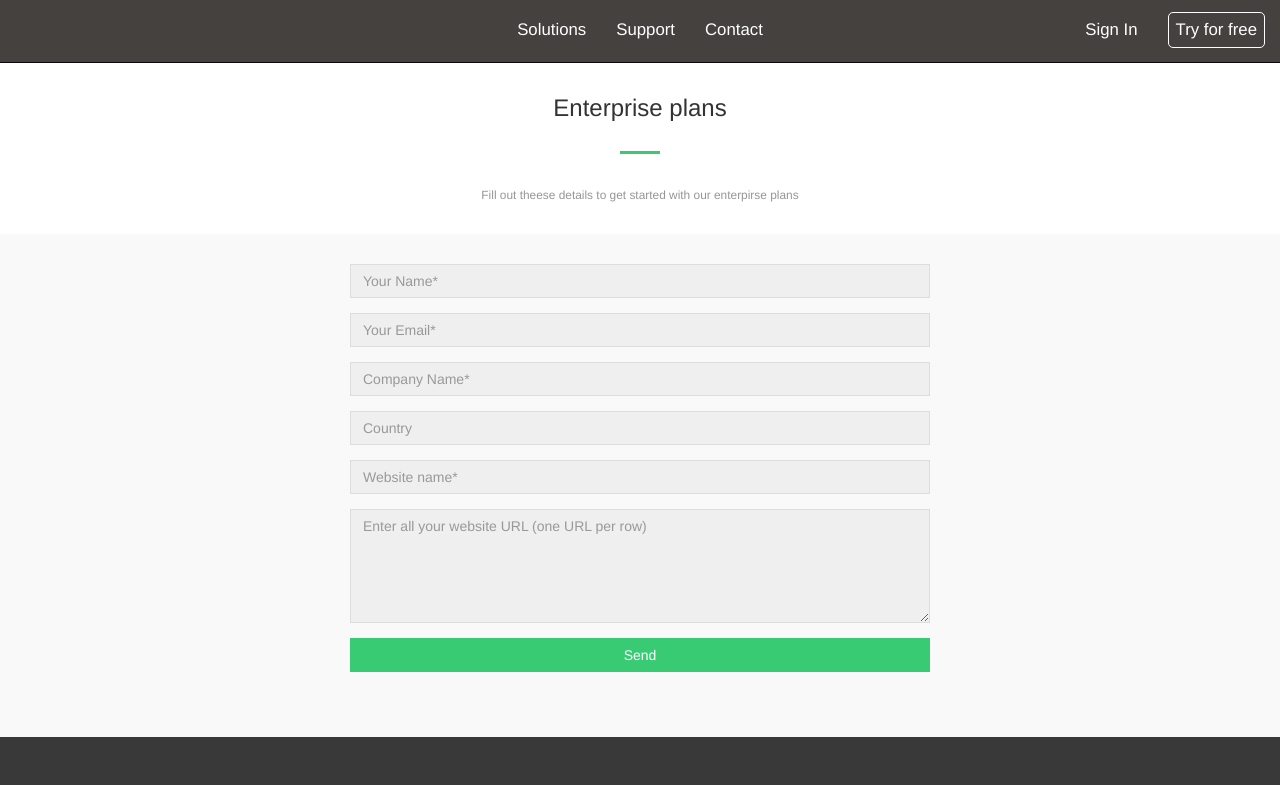
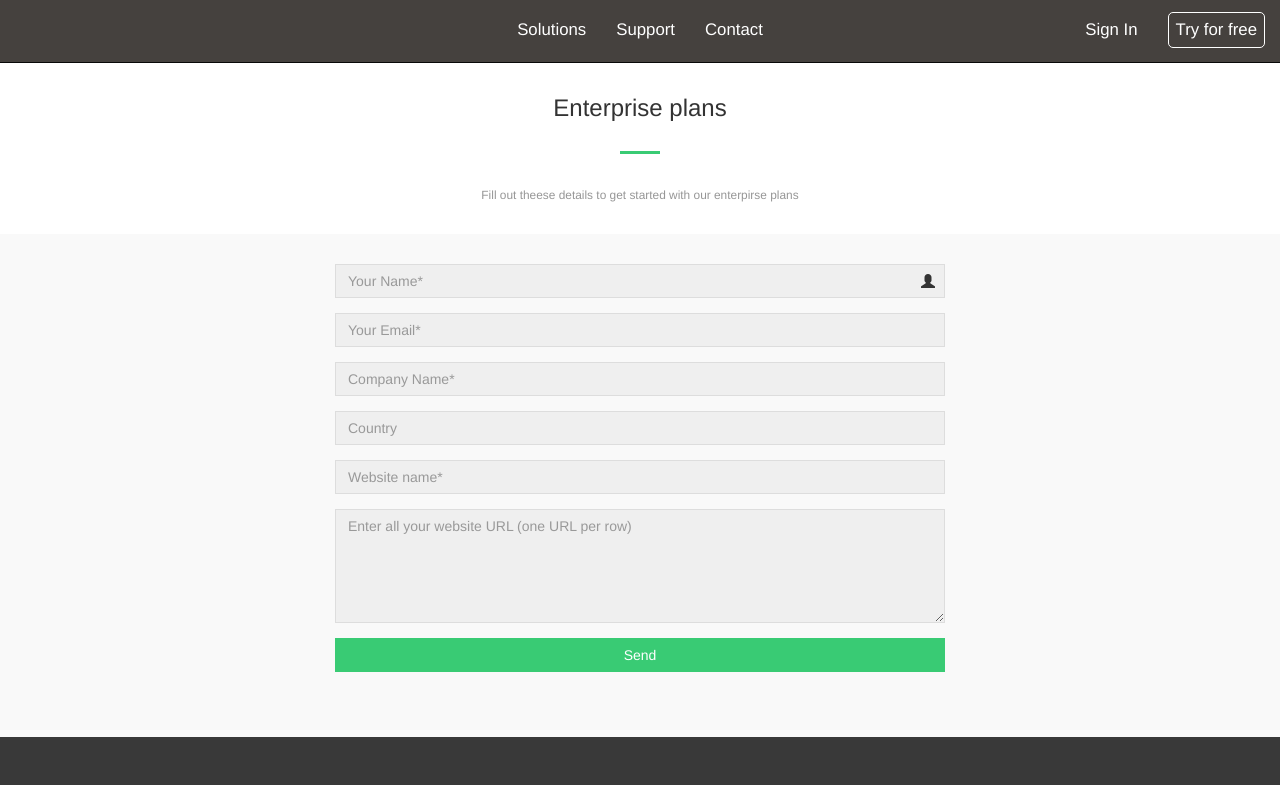
Before and after one commit to fehimdervisbegovic/secpriv, an Angular app: page /startplan in a window 1280 px wide. Shown: the top 785 px of the page. Built offline with nearby package versions, Linux system fonts and the light colour scheme.

Commit message:
validation for URLs and better form design

```diff
--- a/src/app/components/start-plan/start-plan-form/start-plan-form.component.html
+++ b/src/app/components/start-plan/start-plan-form/start-plan-form.component.html
@@ -1,55 +1,39 @@
 <form [formGroup]="fg" novalidate>
-
   <div class="row">
     <div class="col-md-offset-3 col-md-6 col-sm-offset-2 col-sm-8">
-      <div class="row form-group">
-        <div class="col-lg-12" [ngClass]="displayFieldCss('name')">
+      <div class="form-group has-feedback" [ngClass]="displayFieldCss('name')">
           <input formControlName="name" type="text" class="form-control" placeholder="Your Name*" required />
+          <i class="glyphicon glyphicon-user form-control-feedback"></i>
           <app-validation-message [control]="fg.get('name')"></app-validation-message>
-        </div>
       </div>
 
-      <div class="row form-group">
-        <div class="col-lg-12" [ngClass]="displayFieldCss('email')">
+      <div class="form-group" [ngClass]="displayFieldCss('email')">
           <input formControlName="email" type="text" class="form-control" placeholder="Your Email*" required />
           <app-validation-message [control]="fg.get('email')"></app-validation-message>
-        </div>
       </div>
 
-      <div class="row form-group">
-        <div class="col-lg-12" [ngClass]="displayFieldCss('company')">
-          <input formControlName="company" type="text" class="form-control" placeholder="Company Name*" required />
-          <app-validation-message [control]="fg.get('company')"></app-validation-message>
-        </div>
+      <div class="form-group" [ngClass]="displayFieldCss('company')">
+        <input formControlName="company" type="text" class="form-control" placeholder="Company Name*" required />
+        <app-validation-message [control]="fg.get('company')"></app-validation-message>
       </div>
 
-      <div class="row form-group">
-        <div class="col-lg-12">
-          <input formControlName="country" type="text" class="form-control" placeholder="Country" />
-        </div>
+      <div class="form-group">
+        <input formControlName="country" type="text" class="form-control" placeholder="Country" />
       </div>
 
-      <div class="row form-group">
-        <div class="col-lg-12" [ngClass]="displayFieldCss('webSite')">
-          <input formControlName="webSite" type="text" class="form-control" placeholder="Website name*" required />
-          <app-validation-message [control]="fg.get('webSite')"></app-validation-message>
-        </div>
+      <div class="form-group" [ngClass]="displayFieldCss('webSite')">
+        <input formControlName="webSite" type="text" class="form-control" placeholder="Website name*" required />
+        <app-validation-message [control]="fg.get('webSite')"></app-validation-message>
       </div>
 
-      <div class="row form-group">
-        <div class="col-lg-12">
-          <textarea formControlName="additionalWebSites" class="form-control"
+      <div class="form-group">
+        <textarea formControlName="additionalWebSites" class="form-control"
             placeholder="Enter all your website URL (one URL per row)" rows="5"></textarea>
-        </div>
       </div>
 
-      <div class="row form-group">
-        <div class="col-lg-12">
+      <div class="form-group">
           <button type="button" (click)="startPlan()" class="btn btn-block green-button">Send</button>
-        </div>
       </div>
-
     </div>
-
   </div>
 </form>
--- a/src/app/components/start-plan/start-plan-form/start-plan-form.component.ts
+++ b/src/app/components/start-plan/start-plan-form/start-plan-form.component.ts
@@ -38,7 +38,7 @@ export class StartPlanFormComponent implements OnInit {
   displayFieldCss(field: string) {
     return {
       'has-error': this.isFieldValid(field),
-      'has-feedback': this.isFieldValid(field)
+      // 'has-feedback': this.isFieldValid(field)
     };
   }
 
@@ -48,7 +48,7 @@ export class StartPlanFormComponent implements OnInit {
       email: ['', [Validators.required, ValidationService.emailValidator]],
       company: ['', [Validators.required, Validators.minLength(3)]],
       country: ['', []],
-      webSite: ['', [Validators.required]],
+      webSite: ['', [Validators.required, Validators.pattern(ValidationService.reg)]],
       additionalWebSites: ['', []],
     });
   }
--- a/src/app/services/validation.service.ts
+++ b/src/app/services/validation.service.ts
@@ -5,6 +5,9 @@ import { FormGroup, FormControl } from '@angular/forms';
   providedIn: 'root'
 })
 export class ValidationService {
+
+    public static readonly reg = '(https?://)?([\\da-z.-]+)\\.([a-z.]{2,6})[/\\w .-]*/?';
+
     static getValidatorErrorMessage(validatorName: string, validatorValue?: any) {
       const config = {
         required: 'Required',
@@ -12,7 +15,11 @@ export class ValidationService {
         minlength: `Minimum length ${validatorValue.requiredLength}`
       };
 
-      return config[validatorName];
+      let response = config[validatorName];
+      if (!response) {
+        response = 'Wrong data';
+      }
+      return response;
     }
 
     static validateAllFormFields(formGroup: FormGroup) {
```
